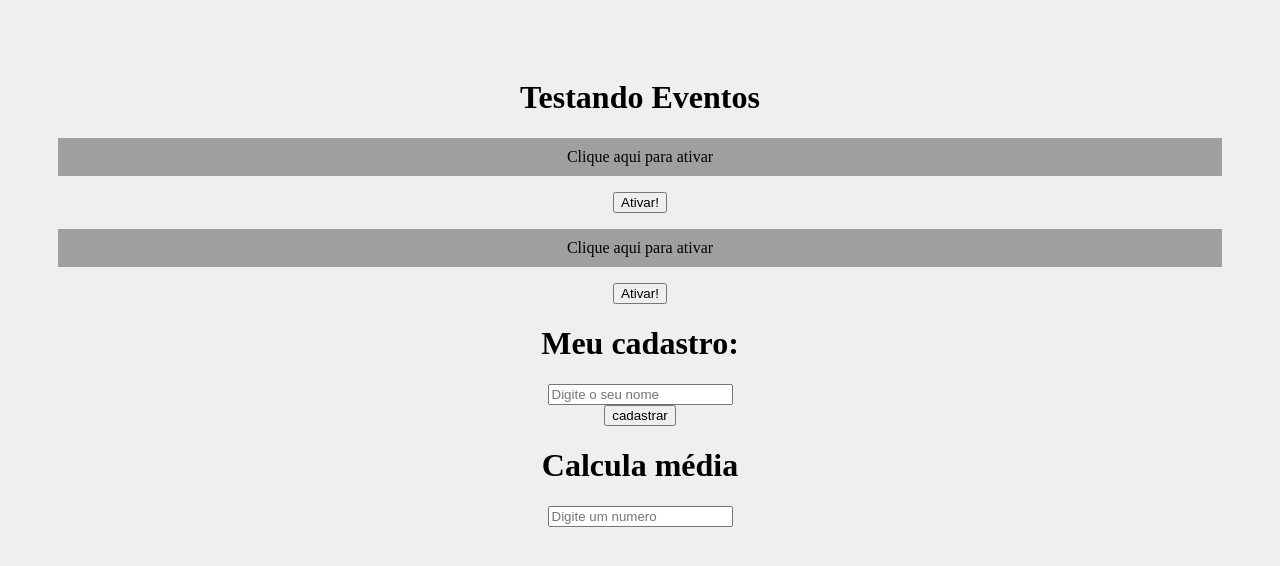
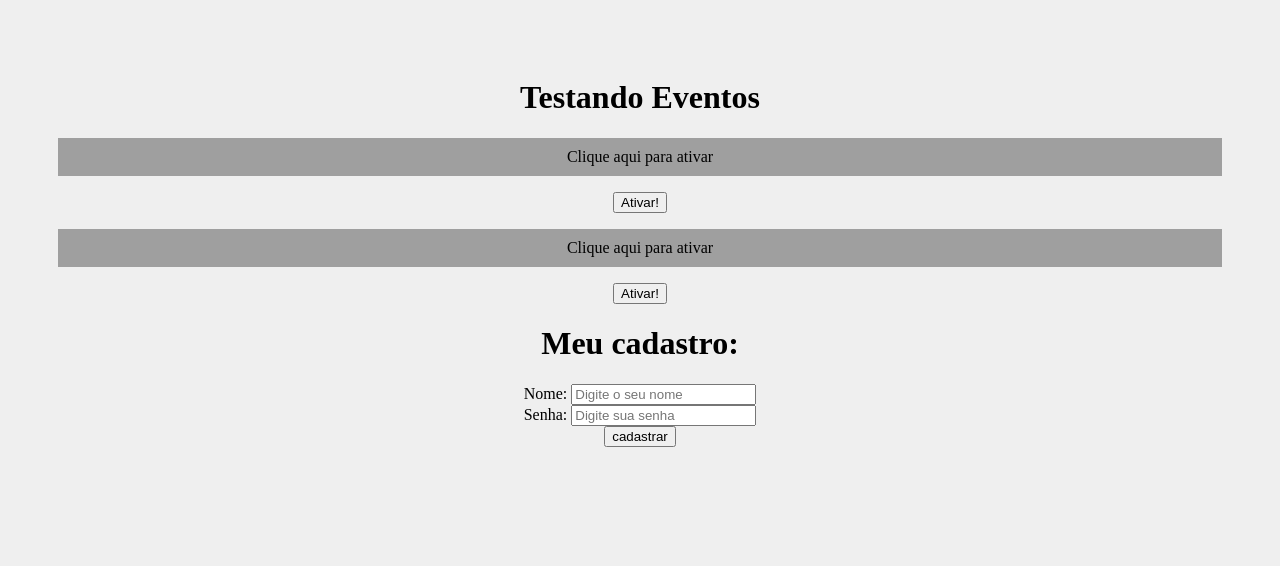
Before and after one commit to Fell1p/hora_de_codar, a React (Create React App) app: page / in a window 1280 px wide. Shown: the top 566 px of the page. Built offline with nearby package versions, Linux system fonts and the light colour scheme.

Commit message:
Utilizando o useState

```diff
--- a/src/App.js
+++ b/src/App.js
@@ -3,7 +3,6 @@
 import './App.css';
 import Evento from './components/Eventos'
 import Form from './components/Form';
-import Media from './components/Media';
 
 function App() { //Componente responsavel pela reindenização dos componentes que compoem a aplicação
 
@@ -14,7 +13,6 @@
       <Evento numero = '1' />
       <Evento numero = '2' />
       <Form />
-      <Media />
     </div>
   );
 }
--- a/src/components/Form.js
+++ b/src/components/Form.js
@@ -1,16 +1,38 @@
+import { useState } from 'react'
+
 export default function Form(){
 
     function cadastrarUsuario(e){
         e.preventDefault()
-        console.log("cadastrou")
+        console.log(`Usuario ${name} foi cadastrado com a senha: ${password}`)
     }
+
+    const [name, setName] = useState()
+    const [password, setPassword] = useState()
 
     return (
         <div>
             <h1>Meu cadastro: </h1>
             <form onSubmit={cadastrarUsuario}>
                 <div>
-                    <input type="text" placeholder="Digite o seu nome" />
+                    <label htmlFor="name">Nome: </label>
+                    <input
+                        type="text"
+                        id="name" n
+                        ame="name"
+                        placeholder="Digite o seu nome"
+                        onChange={(e) => setName(e.target.value)}
+                    />
+                </div>
+                <div>
+                    <label htmlFor="password">Senha: </label>
+                    <input
+                        type="password"
+                        id="password"
+                        name="password"
+                        placeholder="Digite sua senha"
+                        onChange={(e) => setPassword(e.target.value)}
+                    />
                 </div>
                 <div>
                     <input type="submit" value="cadastrar" />
--- a/src/components/Media.js
+++ /dev/null
@@ -1,15 +0,0 @@
-export default function Media() {
-    return(
-        <div>
-            <h1>Calcula média</h1>
-                <form>
-                    <div>
-                        <input type="Text" placeholder='Digite um numero' />
-                    </div>
-
-                    <div>
-                    </div>
-                </form>
-        </div>
-    )
-}
```
